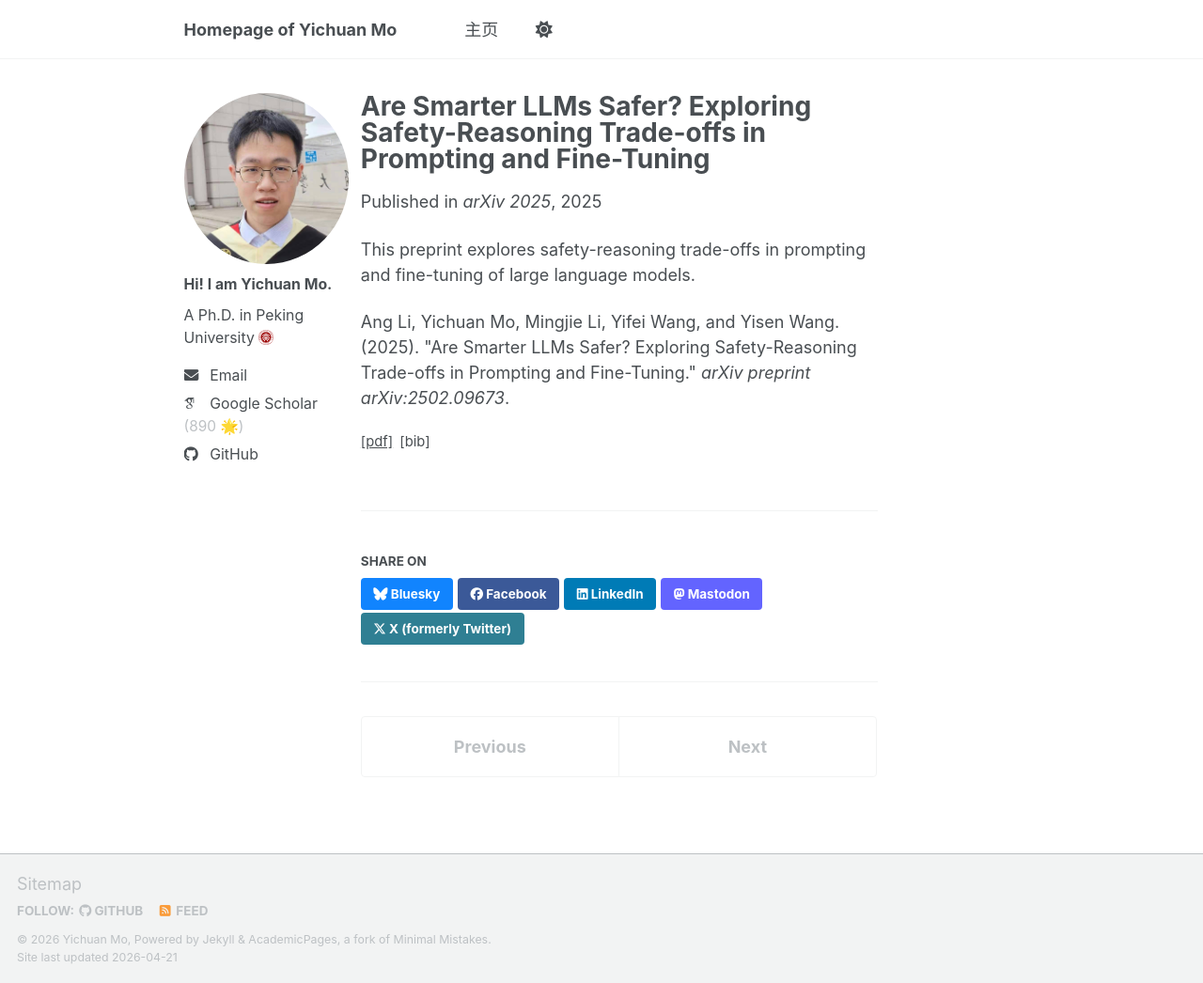
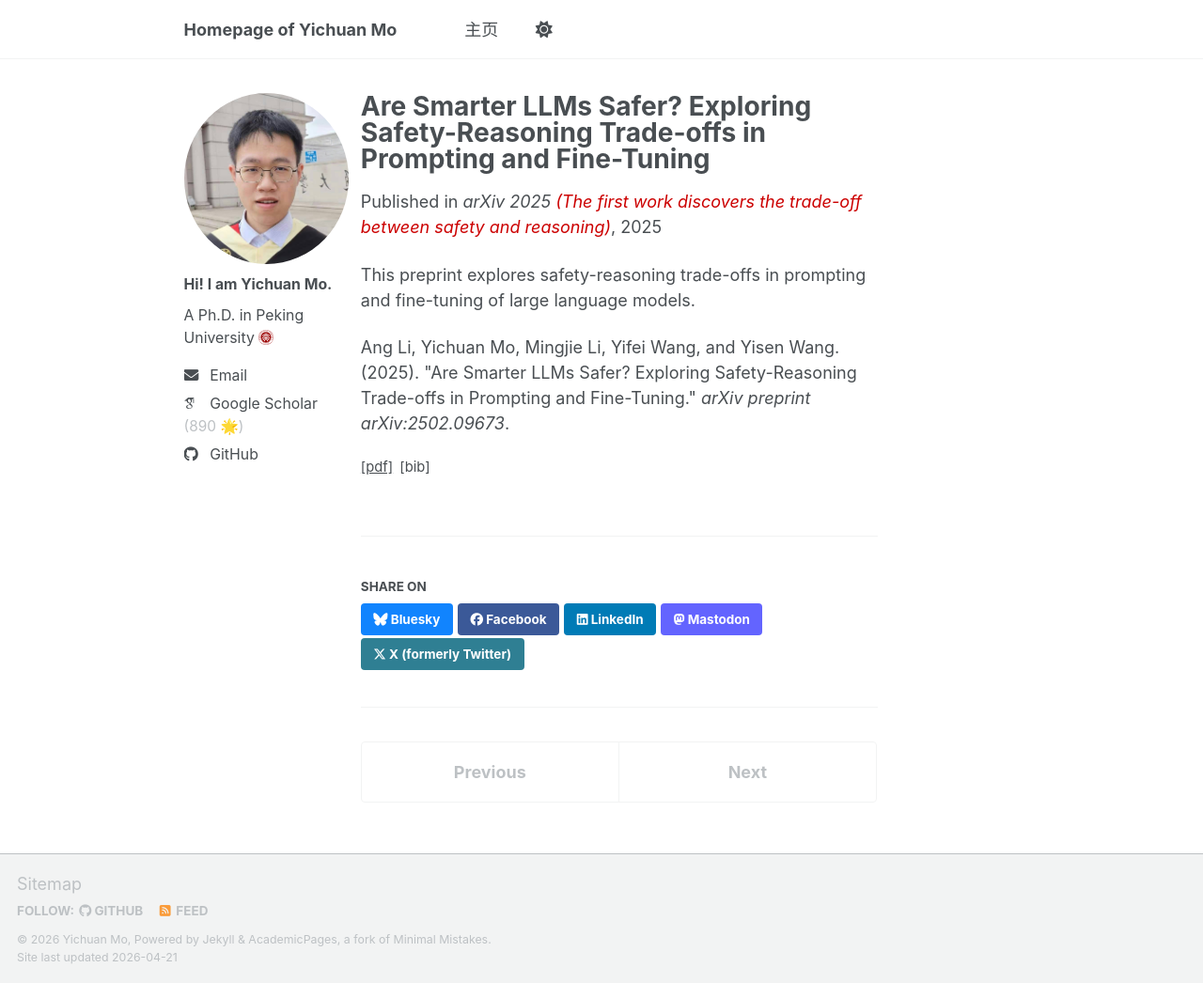
Before and after one commit to mo666666/mo666666.github.io, a Jekyll site: the page built from _publications/2025-02-09-smarter-llms-safer.md, in a window 1280 px wide and 1046 px high. Shown: the whole window at 94% size. Built offline with Jekyll 4.4.1, drawn with Linux system fonts in a browser that asks for light colours; some web fonts are replaced; a script bundle is joined from its source files by our own code; library files that are not in the unit come from our copies.

Commit message:
Add trade-off comment.

```diff
--- a/_publications/2025-02-09-smarter-llms-safer.md
+++ b/_publications/2025-02-09-smarter-llms-safer.md
@@ -5,7 +5,7 @@ category: preprints
 status: preprint
 permalink: /publication/2025-smarter-llms-safer
 authors: "Ang Li, Yichuan Mo, Mingjie Li, Yifei Wang, and Yisen Wang"
-venue: "arXiv 2025"
+venue: 'arXiv 2025 <span style="color: #cc0000;">(The first work discovers the trade-off between safety and reasoning)</span>'
 citation: 'Ang Li, Yichuan Mo, Mingjie Li, Yifei Wang, and Yisen Wang. (2025). &quot;Are Smarter LLMs Safer? Exploring Safety-Reasoning Trade-offs in Prompting and Fine-Tuning.&quot; <i>arXiv preprint arXiv:2502.09673</i>.'
 pdf: https://arxiv.org/pdf/2502.09673
 bib: |
```
